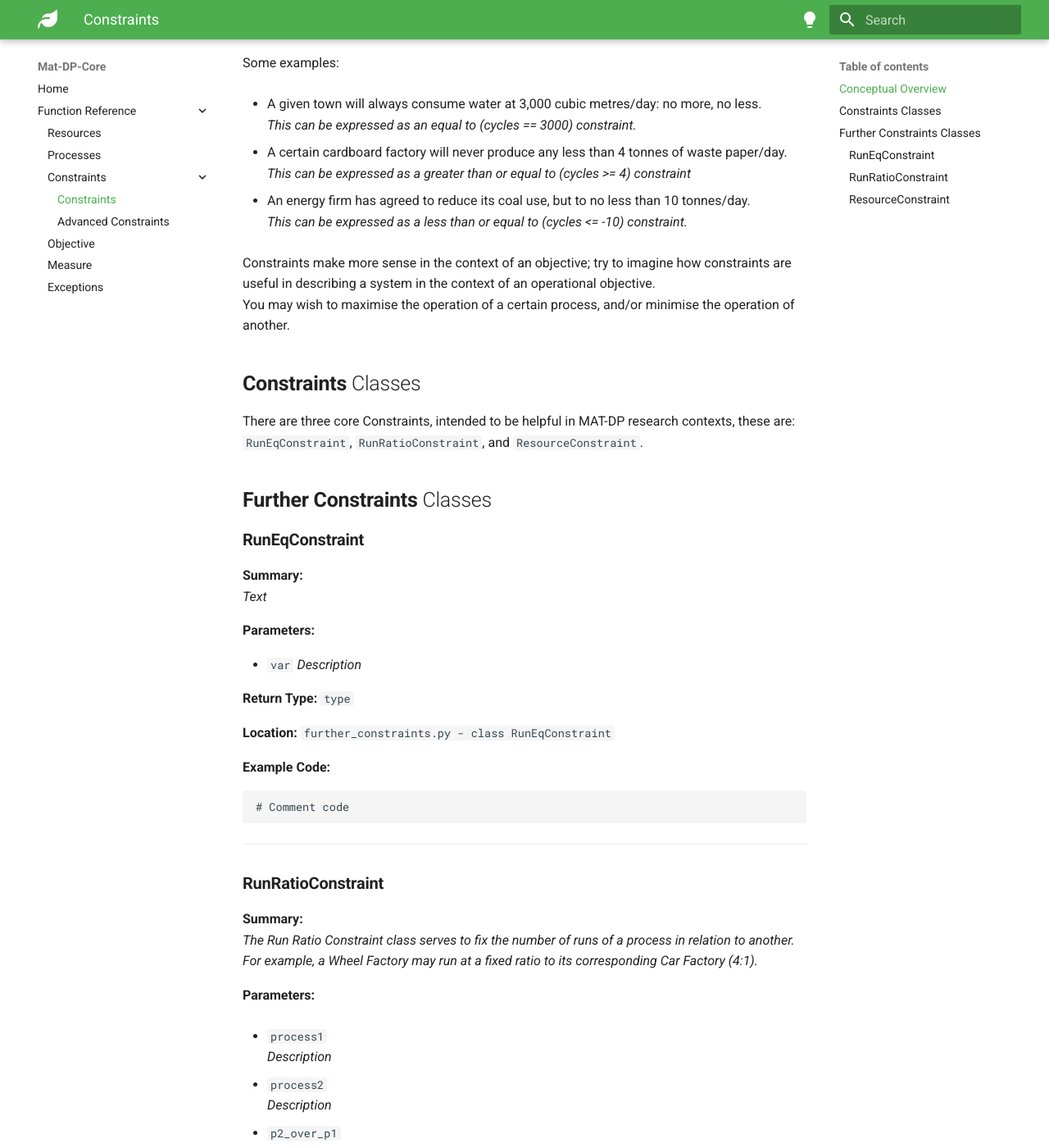
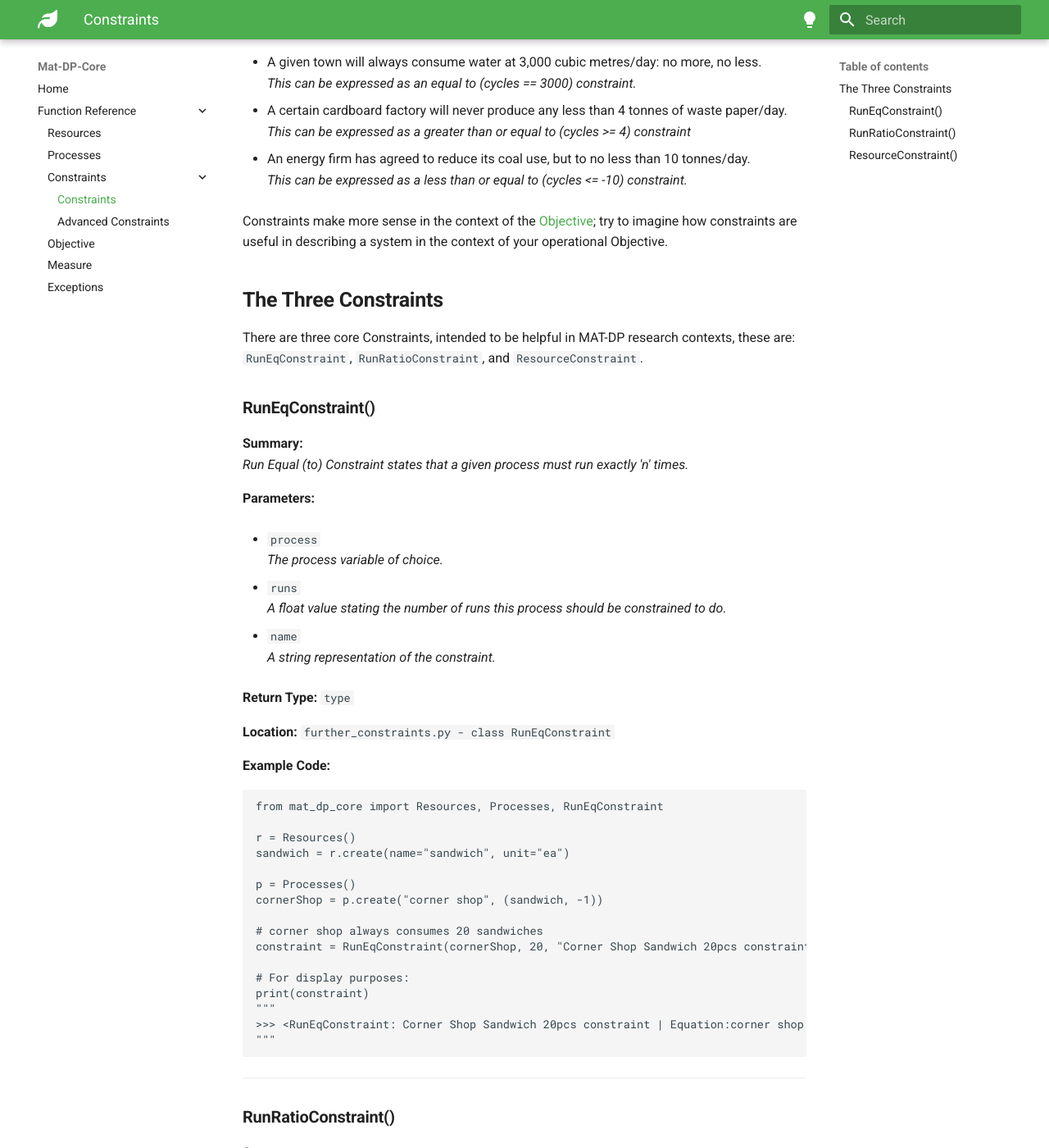
Before and after one commit to Mat-dp/mat-dp-core, an MkDocs documentation site: the page built from docs/Function Reference/constraints.md, in a window 1280 px wide and 1400 px high, scrolled down 259 px. Shown: the whole window at 82% size. Built offline with MkDocs 1.6.1 and Material for MkDocs 9.7.7, drawn with Linux system fonts in a browser that asks for light colours; some of the changed text lies outside the part shown.

Commit message:
Changes to constraints from feedback, TODOs, formatting

````diff
--- a/docs/Function Reference/constraints.md
+++ b/docs/Function Reference/constraints.md
@@ -1,6 +1,4 @@
 # *mat_dp_core.***further_constraints**
-
-## Conceptual Overview
 
 Constraints specify the conditions under which a system operates.
 MAT-DP Core exposes several types of constraint to help researchers assess systems under a variety of conditions.
@@ -16,25 +14,28 @@ Some examples:
 * An energy firm has agreed to reduce its coal use, but to no less than 10 tonnes/day.
   *This can be expressed as a less than or equal to (cycles <= -10) constraint.*
 
-Constraints make more sense in the context of an objective; try to imagine how constraints are useful in describing a system in the context of an operational objective.
-You may wish to maximise the operation of a certain process, and/or minimise the operation of another.
+Constraints make more sense in the context of the [Objective](objective.md); try to imagine how constraints are useful in describing a system in the context of your operational Objective.
 
 
-## **Constraints** Classes
+## **The Three Constraints**
 
 There are three core Constraints, intended to be helpful in MAT-DP research contexts, these are: ```RunEqConstraint```, ```RunRatioConstraint```, and ```ResourceConstraint```.
 
-## **Further Constraints** Classes
-
-### **RunEqConstraint**
+### **RunEqConstraint()**
 
 **Summary:**
-*Text*
+*Run Equal (to) Constraint states that a given process must run exactly 'n' times.*
 
 **Parameters:**
 
-* ```var```
-  *Description*
+* ```process```
+  *The process variable of choice.*
+
+* ```runs```
+  *A float value stating the number of runs this process should be constrained to do.*
+
+* ```name```
+  *A string representation of the constraint.*
 
 **Return Type:**  ```type```
 
@@ -42,12 +43,27 @@ There are three core Constraints, intended to be helpful in MAT-DP research cont
 
 **Example Code:**
 ```
-# Comment code
+from mat_dp_core import Resources, Processes, RunEqConstraint
+
+r = Resources()
+sandwich = r.create(name="sandwich", unit="ea")
+
+p = Processes()
+cornerShop = p.create("corner shop", (sandwich, -1))
+
+# corner shop always consumes 20 sandwiches
+constraint = RunEqConstraint(cornerShop, 20, "Corner Shop Sandwich 20pcs constraint")
+
+# For display purposes:
+print(constraint)
+"""
+>>> <RunEqConstraint: Corner Shop Sandwich 20pcs constraint | Equation:corner shop == 20>
+"""
 ```
 
 ---
 
-### **RunRatioConstraint**
+### **RunRatioConstraint()**
 
 **Summary:**
 *The Run Ratio Constraint class serves to fix the number of runs of a process in relation to another.
@@ -56,13 +72,13 @@ For example, a Wheel Factory may run at a fixed ratio to its corresponding Car F
 **Parameters:**
 
 * ```process1```
-  *Description*
+  *The process to fix against another.*
 
 * ```process2```
-  *Description*
+  *The other process*
 
 * ```p2_over_p1```
-  *Description*
+  *A float value representing the fixed cycles of process1 vs process2*
 
 * ```name```
   *Description*
@@ -73,12 +89,28 @@ For example, a Wheel Factory may run at a fixed ratio to its corresponding Car F
 
 **Example Code:**
 ```
-# Comment code
+from mat_dp_core import Resources, Processes, RunRatioConstraint
+
+r = Resources()
+flour = r.create(name="flour", unit="kilos")
+bread = r.create(name="bread", unit="loaves")
+
+p = Processes()
+flourMachine = p.create("flour maker", (flour, -0.7))
+breadMachine = p.create("bread maker", (bread, 1))
+
+constraint = RunRatioConstraint(flourMachine, breadMachine, 4, "fixed ratio of flour to bread at 4:1")
+
+# For display purposes:
+print(constraint)
+"""
+>>> <RunRatioConstraint: fixed ratio of flour to bread at 4:1 | Equation:flour maker - 4*bread maker == 0>
+"""
 ```
 
 ---
 
-### **ResourceConstraint**
+### **ResourceConstraint()**
 
 **Summary:**
 *Text*
````
Also changed, not shown: docs/Function Reference/advancedconstraints.md (+2 -0 lines), docs/Function Reference/objective.md (+3 -0 lines), docs/Function Reference/processes.md (+4 -4 lines).
